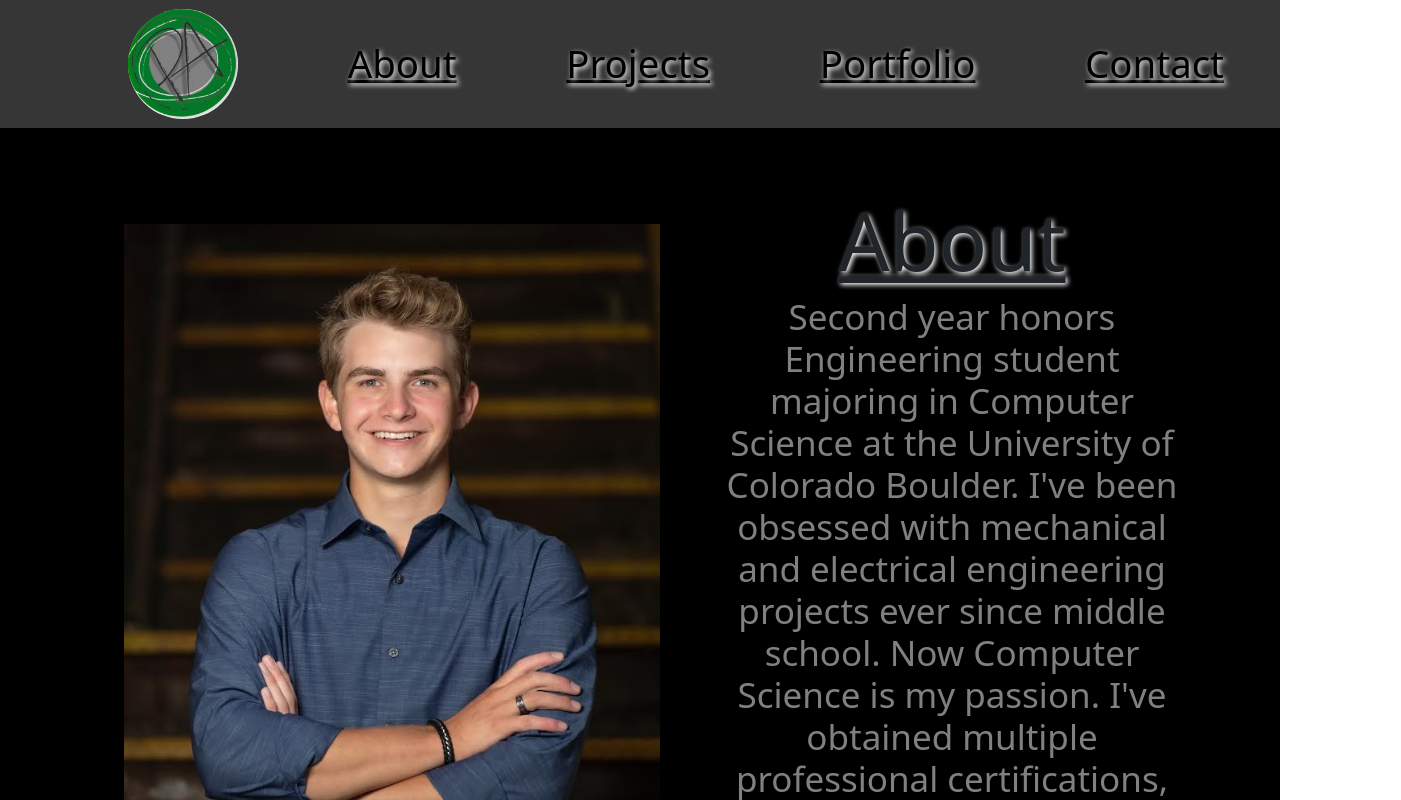
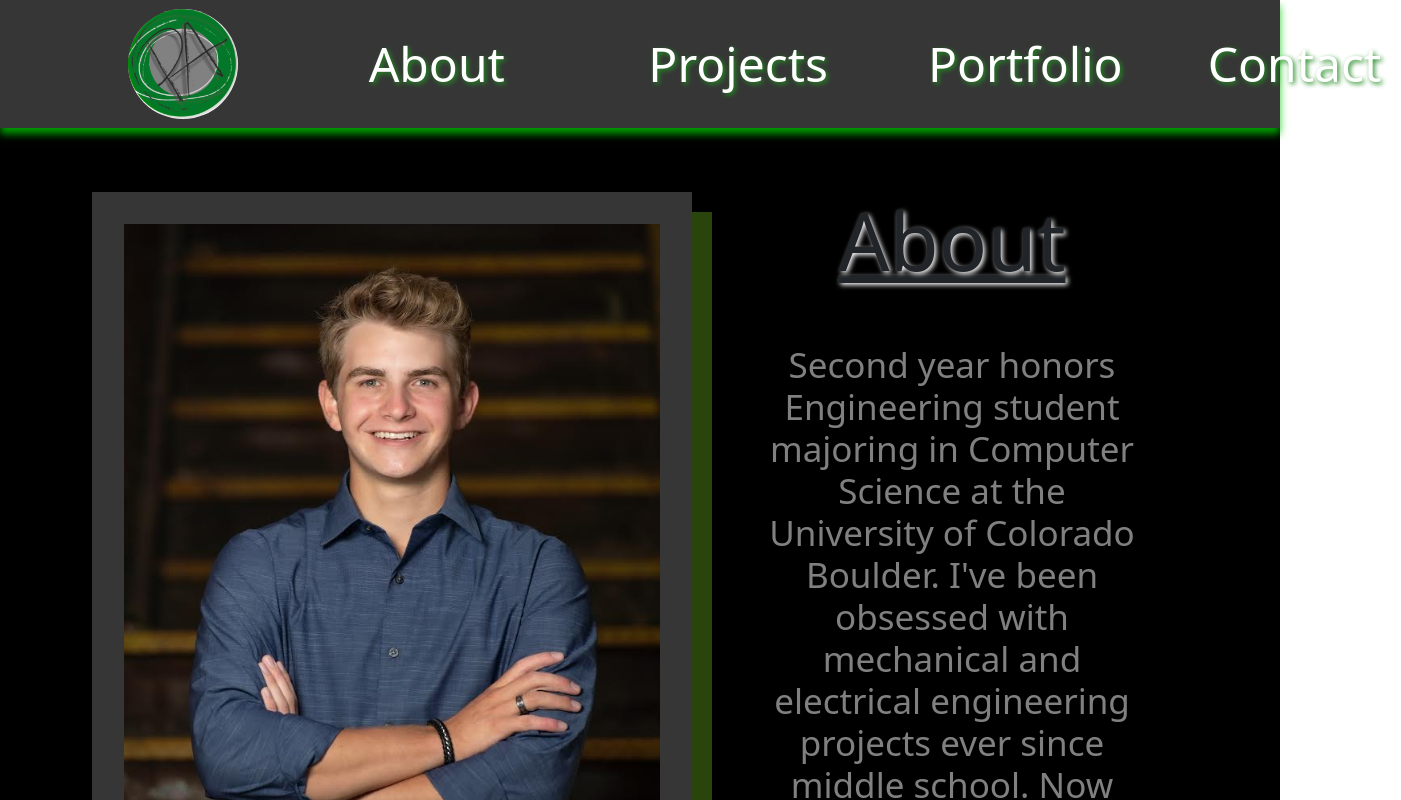
Before and after one commit to jpavner13/Pierce-Website, a React (Create React App) app: page / in a window 1280 px wide. Shown: the top 800 px of the page, 1401 px wide, since content can reach past the window. Built offline with nearby package versions, Linux system fonts and the light colour scheme.

Commit message:
Ready for Linkedin

```diff
--- a/package.json
+++ b/package.json
@@ -11,6 +11,7 @@
     "react": "^18.1.0",
     "react-bootstrap": "^2.3.1",
     "react-dom": "^18.1.0",
+    "react-image-depth": "^0.1.4",
     "react-native-web": "^0.17.7",
     "react-pdf": "^5.7.2",
     "react-router-dom": "^6.3.0",
@@ -48,5 +49,8 @@
   "description": "This project was bootstrapped with [Create React App](https://github.com/facebook/create-react-app).",
   "main": "index.js",
   "author": "Pierce Avner",
-  "license": "ISC"
+  "license": "ISC",
+  "devDependencies": {
+    "sass": "^1.51.0"
+  }
 }
--- /dev/null
+++ b/src/components/CSS Files/PagesLink.css
@@ -0,0 +1,40 @@
+.but {
+    border-radius: 4px;
+    background-color: transparent;
+    border: none;
+    color: rgb(255, 255, 255);
+    text-align: center;
+    text-shadow: 2px 2px 5px forestgreen;
+    font-size: 3rem;
+    max-width: 10rem;
+    padding: 1rem;
+    width: auto;
+    transition: all 0.5s;
+    cursor: pointer;
+    margin: 5px;
+  }
+
+  .but span {
+    cursor: pointer;
+    display: inline-block;
+    position: relative;
+    transition: 0.5s;
+  }
+
+  .but span:after {
+    content: '\00bb';
+    position: absolute;
+    opacity: 0;
+    top: 0;
+    right: -20px;
+    transition: 0.5s;
+  }
+
+  .but:hover span {
+    padding-right: 25px;
+  }
+
+  .but:hover span:after {
+    opacity: 1;
+    right: 0;
+  }
--- /dev/null
+++ b/src/components/CSS Files/wrapImage.css
@@ -0,0 +1,14 @@
+#tv {
+  position: relative;
+  width: 600px;
+  height: 800px;
+  background: #363636;
+  border-radius: 0% 0% 0% 0% / 0% 0% 0% 0% ;
+  color: white;
+  box-shadow: 20px 20px rgba(84, 138, 22, 0.50);
+  transition: all .4s ease;
+}
+#tv:hover {
+  border-radius: 0% 0% 50% 50% / 0% 0% 5% 5% ;
+  box-shadow: 10px 10px rgba(84, 138, 22, 0.50);
+}
--- a/src/layout/MainNavigation.js
+++ b/src/layout/MainNavigation.js
@@ -2,6 +2,8 @@ import { Link } from 'react-router-dom';
 import Image from 'react-bootstrap/Image';
 import logo from '../Images/logo.png';
 import styled from 'styled-components';
+
+import '../components/CSS Files/PagesLink.css'
 
 const Header = styled.div`
   width: 100%;
@@ -10,6 +12,7 @@ const Header = styled.div`
   align-items: center;
   background-color: #363636;
   padding: 0 10%;
+  box-shadow: 0 6px 8px rgba(000, 200, 000, 0.8);
 `;
 
 const Nav = styled.div`
@@ -31,7 +34,6 @@ const Li = styled.div`
 `;
 
 const StyledLink = styled(Link)`
-  text-decoration: underline;
   text-shadow: 2px 2px 5px white;
   color: black;
   font-size: 3vw;
@@ -51,16 +53,32 @@ function MainNavigation() {
       <Nav>
         <Ul>
           <Li>
-            <StyledLink to="/">About</StyledLink>
+            <Link to="/">
+              <button className="but">
+                <span>About</span>
+              </button>
+            </Link>
           </Li>
           <Li>
-            <StyledLink to="/projects">Projects</StyledLink>
+            <StyledLink to="/projects">
+              <button className="but">
+                <span>Projects</span>
+              </button>
+            </StyledLink>
           </Li>
           <Li>
-            <StyledLink to="/projectPortfolio">Portfolio</StyledLink>
+            <StyledLink to="/projectPortfolio">
+              <button className="but">
+                <span>Portfolio</span>
+              </button>
+            </StyledLink>
           </Li>
           <Li>
-            <StyledLink to="/contact">Contact</StyledLink>
+            <StyledLink to="/contact">
+              <button className="but">
+                <span>Contact</span>
+              </button>
+            </StyledLink>
           </Li>
         </Ul>
       </Nav>
--- a/src/pages/about.js
+++ b/src/pages/about.js
@@ -12,6 +12,8 @@ import Pro from '../Images/Pro.png'
 import Am from '../Images/ADD.png'
 import As from '../Images/AS.png'
 
+import '../components/CSS Files/wrapImage.css'
+
 const StyledRow = styled(Row)`
   padding: 1rem;
 `;
@@ -25,6 +27,7 @@ const Styledh5 = styled.h5`
 `;
 
 const StyledText = styled.h1`
+  padding:3rem;
   color: grey;
   font-size: 35px;
   text-align: center;
@@ -56,6 +59,7 @@ const StyledImg2 = styled.img`
   height: 300px;
   object-fit: cover;
   padding: 2rem;
+  box-shadow: 0 6px 8px rgba(000, 200, 000, 0.8);
 `;
 
 function AboutPage() {
@@ -66,7 +70,7 @@ function AboutPage() {
     <Container fluid>
       <StyledRow>
         <Col data-aos="fade-right" >
-          <StyledImg src={Pierce}/>
+          <StyledImg id="tv" src={Pierce}/>
         </Col>
         <Col>
           <Styledh5 data-aos="fade-down">About</Styledh5>
```
Also changed, not shown: 1 other file (tests, documents, lock files or other folders).
